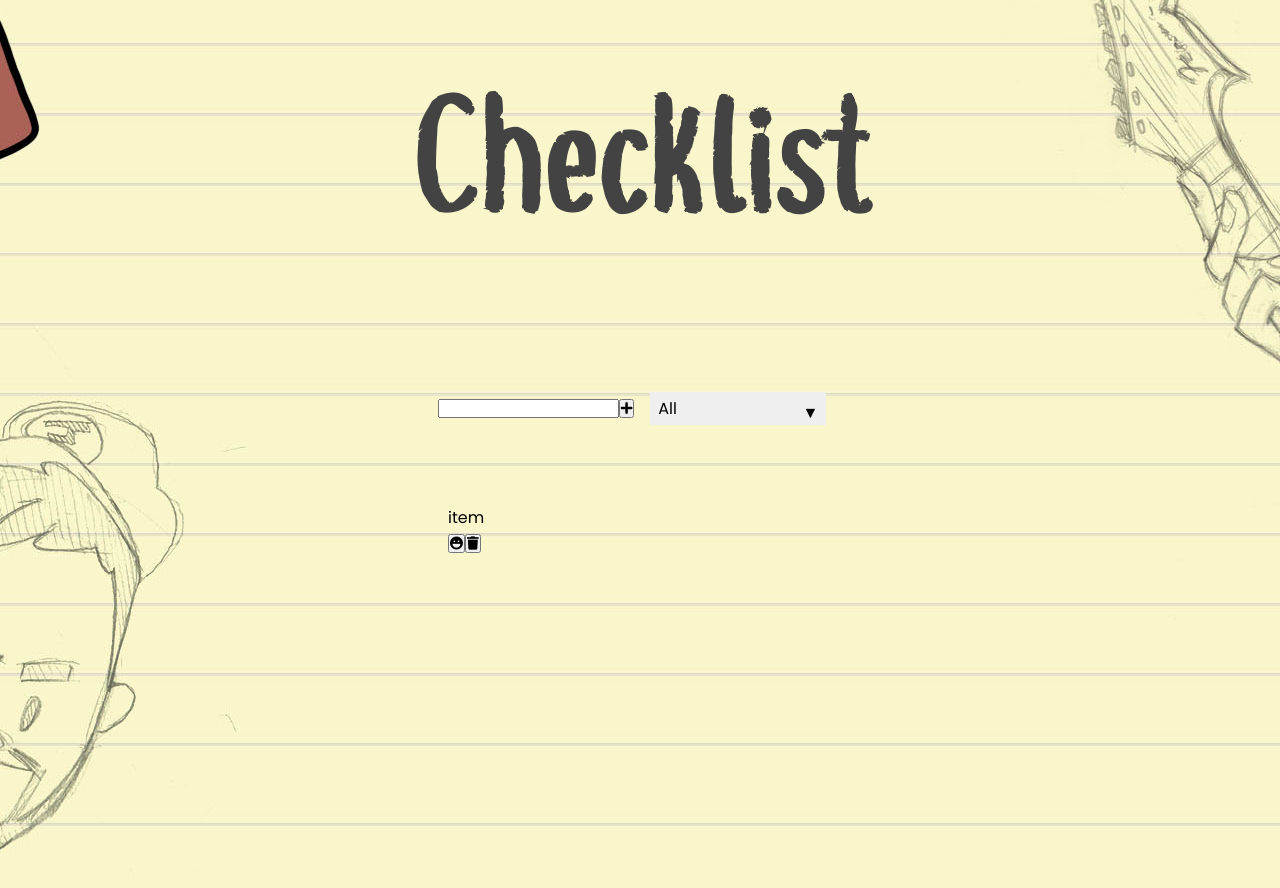
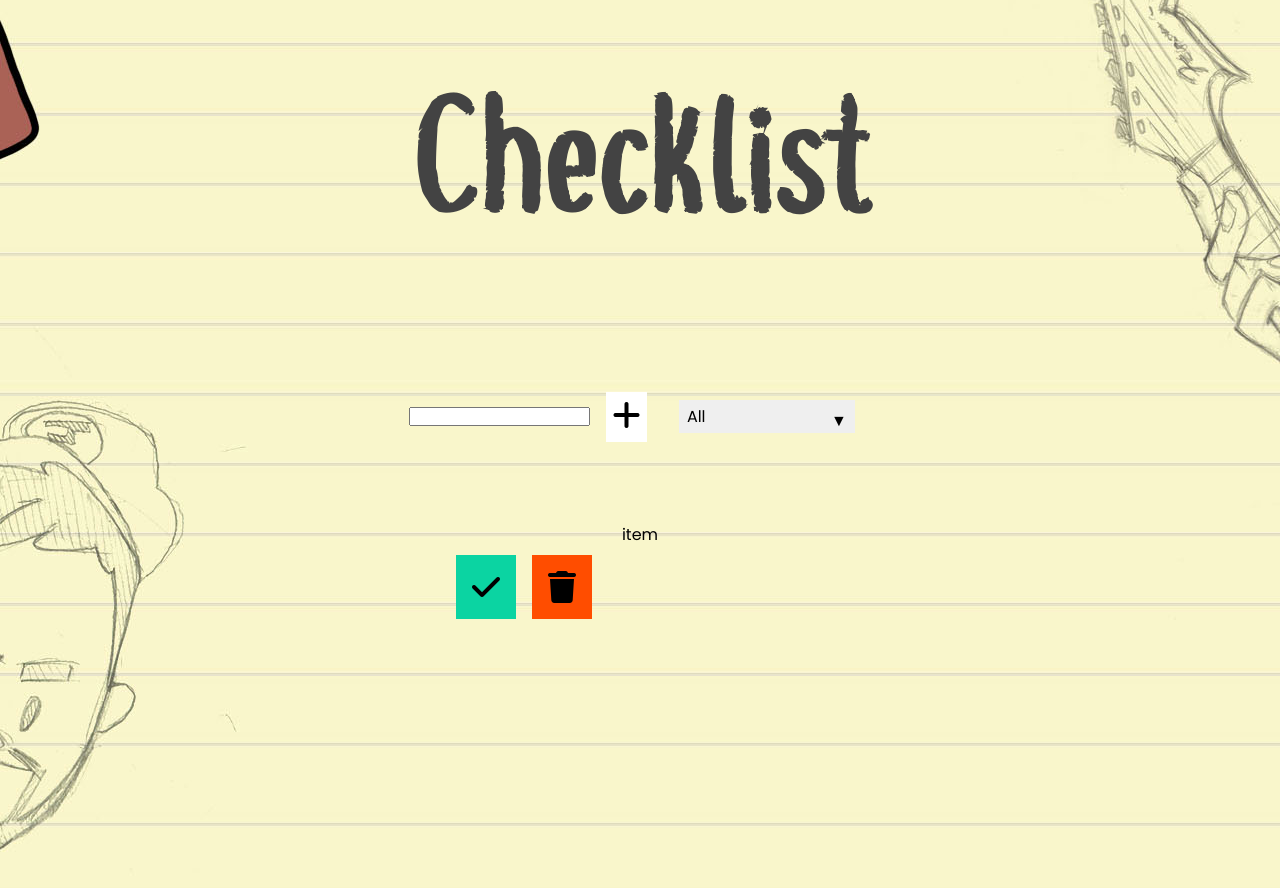
Before and after one commit to JordanBelmont/checklist, a React (Create React App) app: page / in a window 1280 px wide. Built offline with nearby package versions, Linux system fonts and the light colour scheme.

Commit message:
Added style to the complete and delete buttons in App.css

```diff
--- a/public/index.html
+++ b/public/index.html
@@ -11,8 +11,9 @@
    <link href="https://fonts.googleapis.com/css?family=Poppins&display=swap" rel="stylesheet" />
    <link href='https://css.gg/close.css' rel='stylesheet'>
    <link href='https://css.gg/check.css' rel='stylesheet'>
-   <link rel="stylesheet" href="https://cdnjs.cloudflare.com/ajax/libs/font-awesome/5.12.1/css/all.min.css"
-      integrity="sha256-mmgLkCYLUQbXn0B1SRqzHar6dCnv9oZFPEC1g1cwlkk=" crossorigin="anonymous" />
+   <link rel='stylesheet' href='https://cdnjs.cloudflare.com/ajax/libs/font-awesome/6.4.0/css/all.min.css'
+      integrity='sha512-iecdLmaskl7CVkqkXNQ/ZH/XLlvWZOJyj7Yy7tcenmpD1ypASozpmT/E0iPtmFIB46ZmdtAc9eNBvH0H/ZpiBw=='
+      crossorigin='anonymous' referrerpolicy='no-referrer' />
    <link rel="apple-touch-icon" href="%PUBLIC_URL%/logo192.png" />
 
    <link rel="manifest" href="%PUBLIC_URL%/manifest.json" />
--- a/src/App.css
+++ b/src/App.css
@@ -65,6 +65,43 @@ form {
    width: 25%
 }
 
+.todo-button {
+   padding: 0.4rem;
+   margin: 1rem;
+   font-size: 2rem;
+   border: none;
+   background: white;
+   color: #000000;
+   cursor: pointer;
+   transition: all 0.3s ease;
+}
+
+.delete-btn,
+.complete-btn {
+   background: #ff4d00;
+   color: black;
+   border: 2px black;
+   padding: 1rem;
+   cursor: pointer;
+   margin: 0.5rem;
+}
+
+.complete-btn {
+   background: rgb(11, 212, 162);
+}
+
+.todo-item {
+   padding: 0rem 0.5rem;
+   text-align: center;
+}
+
+
+.fa-solid,
+.fa-sort-down {
+   pointer-events: none;
+   font-size: 2rem;
+}
+
 /*CUSTOM SELECTOR */
 
 .todo-select {
--- a/src/components/Todo.js
+++ b/src/components/Todo.js
@@ -6,10 +6,10 @@ const Todo = () => {
       <div className="todo">
          <li className='todo-item'>item</li>
          <button className="complete-btn">
-            <i className="fas fa-laugh"></i>
+            <i className="fa-solid fa-check"></i>
          </button>
          <button className="delete-btn">
-            <i className="fas fa-trash"></i>
+            <i className="fa-solid fa-trash"></i>
          </button>
       </div>
    );
```
